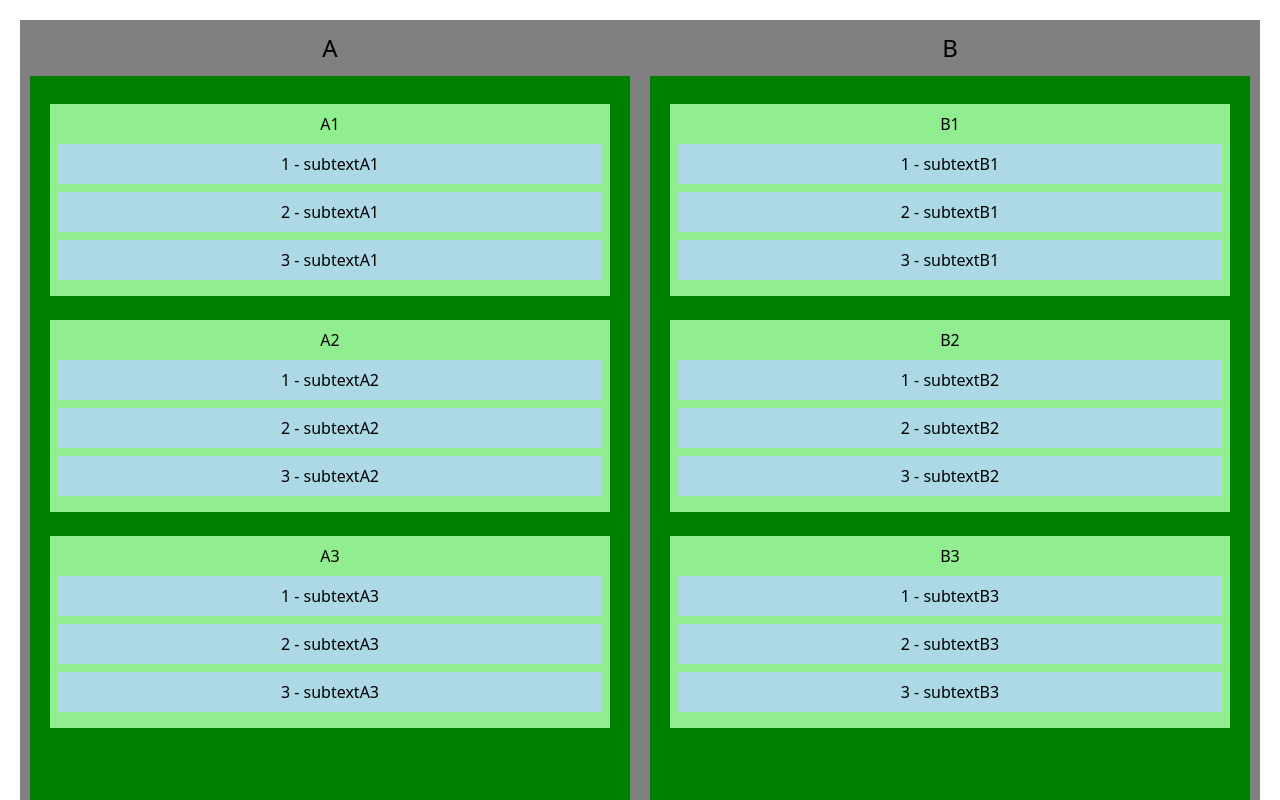
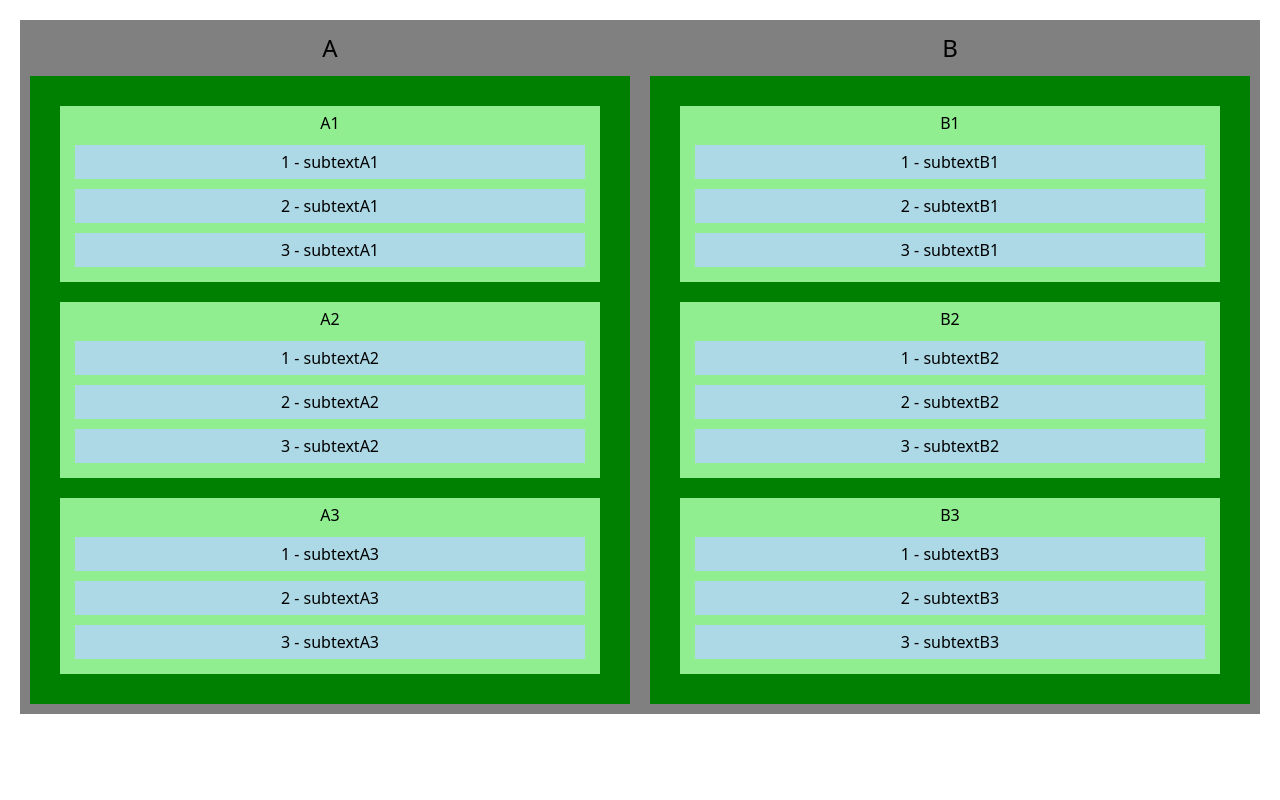
Before and after one commit to MuhammadHamzaChippa/Nested-Multiple-Container, a React (Create React App) app: page / in a window 1280 px wide. Shown: the top 800 px of the page. Built offline with nearby package versions, Linux system fonts and the light colour scheme; the HTML template or start-up script is replaced by a standard one.

Commit message:
Removed Tailwind

```diff
--- a/src/components/NestedList/Item.js
+++ b/src/components/NestedList/Item.js
@@ -9,18 +9,20 @@ export const Item = ({ item , children }) => {
     const style = {
         transition,
         transform: CSS.Transform.toString(transform),
+        opacity: isDragging ? 0.5 : 1 ,
+        background: "lightgreen",
+        textAlign: "center",
+        margin: 10,
+        padding: 5
 
     }
-    const styles = {
-        container: `${isDragging ? "opacity-[0.5]" : "opacity-1"} bg-[lightgreen] text-center my-2 p-2`,
-    };
+
     return (
         <div
         ref={setNodeRef}
         {...attributes}
         {...listeners}
         style={style}
-        className={styles.container}
     >
         {item.text}
         {children}
--- a/src/components/NestedList/NestedList.js
+++ b/src/components/NestedList/NestedList.js
@@ -222,9 +222,9 @@ const NestedList = () => {
                 >
                     {Object.keys(items).map((container) => {
                         return (
-                            <div className="bg-[grey] text-center">
-                                <h1 className="mt-[10px] text-[24px]">{container}</h1>
-                                <div className="bg-[green] grid grid-rows-4 gap-2 p-[20px] m-[10px] ">
+                            <div style={{background: "grey" , textAlign: "center"}}>
+                                <h1 style={{marginTop: 10 , fontSize: 24}}>{container}</h1>
+                                <div style={{background: "green" , display: "flex" , flexDirection: "column" ,padding: 20, margin: 10}}>
                                 <SortableContext
                                         items={items[container].map((item) => item.id)}
                                         strategy={verticalListSortingStrategy}
@@ -259,12 +259,14 @@ const Block = ({ block }) => {
     const style = {
         transition,
         transform: CSS.Transform.toString(transform),
-    };
-    const styles = {
-        container: `${isDragging ? "opacity-[0.5]" : "opacity-1"} bg-[lightblue] text-center my-2 p-2`,
+        opacity: isDragging ? 0.5 : 1 ,
+        background: "lightblue",
+        textAlign: "center",
+        margin: 10,
+        padding: 5
     };
     return (
-        <div ref={setNodeRef} {...attributes} {...listeners} style={style} className={styles.container}>
+        <div ref={setNodeRef} {...attributes} {...listeners} style={style} >
             {block.text}
         </div>
     );
```
